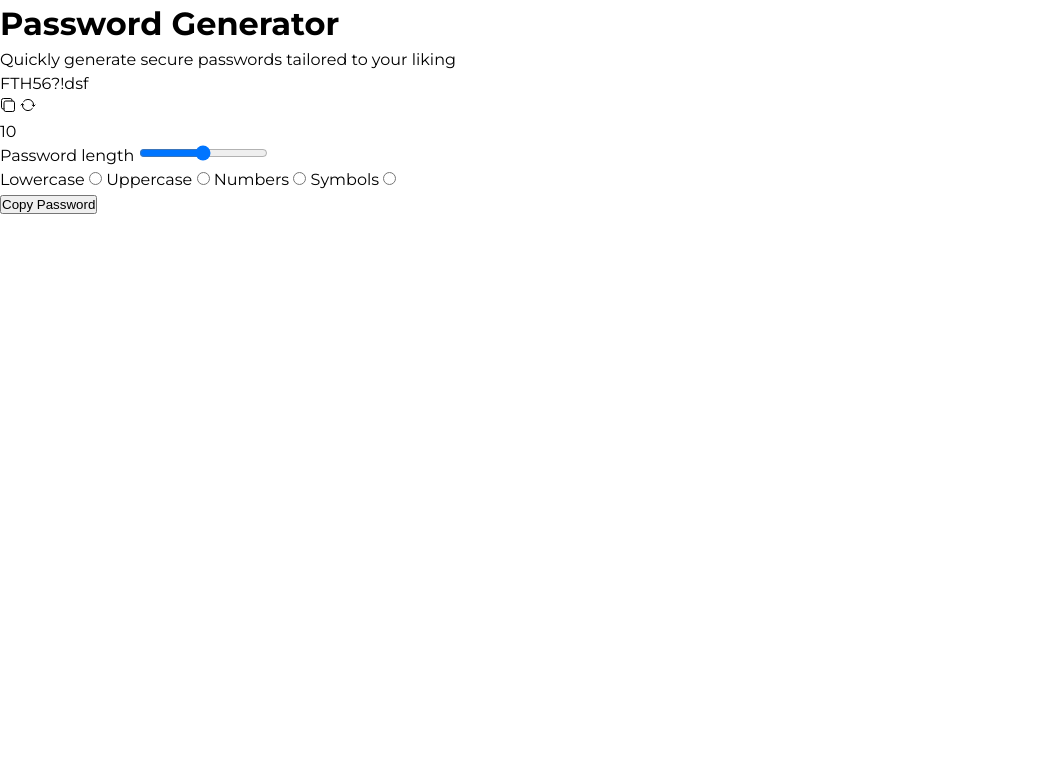
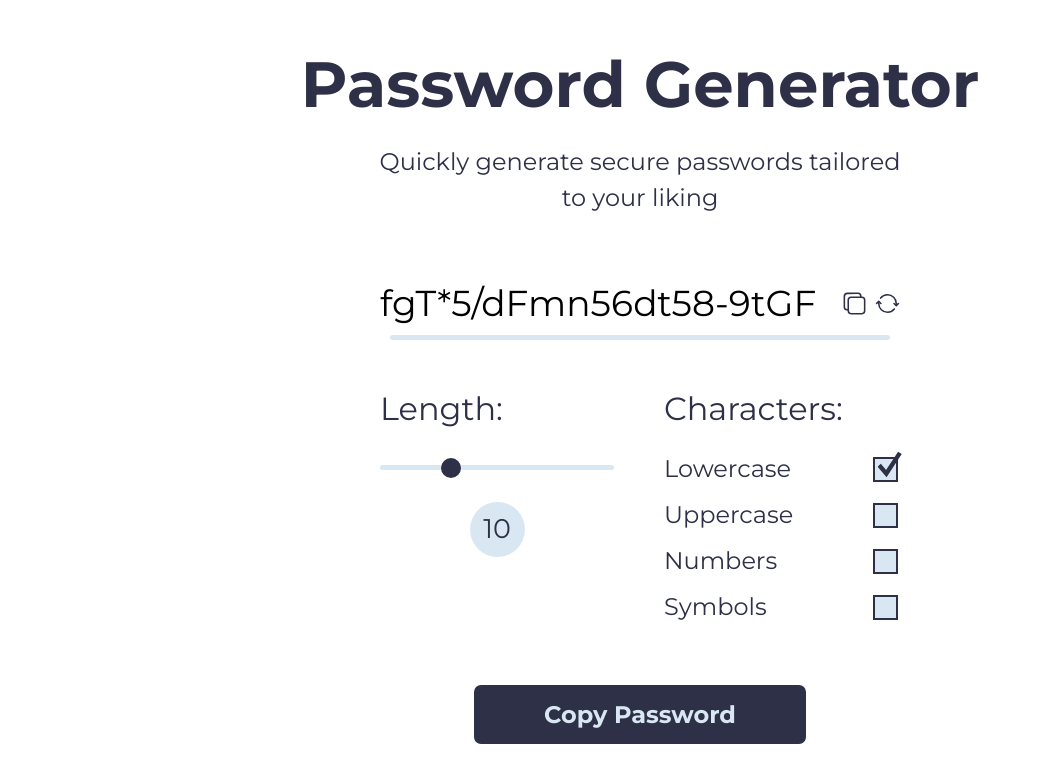
Before and after one commit to sos321/password-generator, a website: page dist/index.html in a window 1280 px wide. Shown: the whole page, without its empty margins (0-1041 px from the left). Drawn offline with nearby package versions, Linux system fonts and the light colour scheme.

Commit message:
Finish design

```diff
--- a/sass/_base.scss
+++ b/sass/_base.scss
@@ -1,12 +1,50 @@
+// * General Resets
+
 * {
     margin: 0;
     padding: 0;
     box-sizing: border-box;
 }
 
+// * Color Variables
+
+$main-color-darker: #2d3047;
+$main-color: #d9e7f3;
+
+$green-color: #06d6a0;
+$yelow-color: #ffba08;
+$red-color: #d00000;
+
+// * Font Size Variables
+
+html {
+    font-size: 62.5%;
+}
+
+$font-size-base: 2.4rem;
+$font-size-medium: 3.2rem;
+$font-size-large: 6.4rem;
+$font-size-password: 3.6rem;
+
+// * General Body Element Styles
+
 body {
     font-family: "Montserrat", sans-serif;
-    font-size: 16px;
+    font-size: $font-size-base;
+    text-align: center;
+
+    height: 100vh;
 
     line-height: 1.5;
 }
+
+// * Lengths
+$width-base: 50rem;
+$margin-bottom-base: 6rem;
+
+@mixin flex($direction: row, $align: center, $gap) {
+    display: flex;
+    flex-direction: $direction;
+    align-items: $align;
+    gap: $gap;
+}
--- a/sass/_components.scss
+++ b/sass/_components.scss
@@ -0,0 +1,237 @@
+.title {
+    .heading-primary {
+        font-size: $font-size-large;
+
+        margin-bottom: 1.2rem;
+    }
+
+    .subheading {
+        width: calc($width-base + 5rem);
+    }
+
+    @include flex(column, center, 0);
+
+    margin-bottom: $margin-bottom-base;
+
+    color: $main-color-darker;
+}
+
+main {
+    margin: 0 auto;
+
+    padding: 0 2rem 2rem;
+
+    @include flex(column, center, 0);
+
+    .password-container {
+        width: calc($width-base + 2rem);
+
+        @include flex(row, center, 0);
+        justify-content: space-between;
+
+        margin-bottom: 0.5rem;
+
+        .password {
+            font-size: $font-size-password;
+        }
+
+        .password-btns {
+            @include flex(row, center, 0.8rem);
+        }
+
+        .btn-icon {
+            width: 2.5rem;
+            height: 2.5rem;
+
+            border: none;
+            background: none;
+
+            cursor: pointer;
+            pointer-events: all;
+
+            display: inline-block;
+            position: relative;
+
+            text-align: center;
+
+            .icon-password {
+                pointer-events: none;
+                font-size: 2.5rem;
+
+                color: $main-color-darker;
+            }
+        }
+    }
+
+    .strength-container {
+        width: $width-base;
+        height: 5px;
+
+        background-color: $main-color;
+
+        border-radius: 2.5px;
+
+        margin-bottom: 4.5rem;
+    }
+
+    .options-container {
+        @include flex(row, center, 5rem);
+
+        width: 100%;
+        height: 100%;
+
+        margin-bottom: $margin-bottom-base;
+
+        .length-options {
+            @include flex(column, flex-start, 1rem);
+
+            align-self: stretch;
+
+            width: 45%;
+
+            label[for="length"] {
+                font-size: $font-size-medium;
+                color: $main-color-darker;
+
+                margin-bottom: 2.2rem;
+            }
+
+            input[type="range"] {
+                appearance: none;
+                -moz-appearance: none;
+                -webkit-appearance: none;
+
+                width: 100%;
+                height: 5px;
+
+                background-color: $main-color;
+                border-radius: 2.5px;
+
+                outline: none;
+
+                margin-bottom: 2.2rem;
+
+                &::-webkit-slider-thumb {
+                    appearance: none;
+                    -moz-appearance: none;
+                    -webkit-appearance: none;
+
+                    width: 20px;
+                    height: 20px;
+
+                    background-color: $main-color-darker;
+                    border-radius: 50%;
+
+                    cursor: pointer;
+                }
+
+                &::-moz-range-thumb {
+                    width: 20px;
+                    height: 20px;
+
+                    background-color: $main-color-darker;
+                    border-radius: 50%;
+
+                    cursor: pointer;
+                }
+            }
+
+            .length-text {
+                font-size: calc($font-size-medium - 0.5rem);
+                color: $main-color-darker;
+
+                width: 5.5rem;
+                height: 5.5rem;
+
+                border-radius: 50%;
+
+                background-color: $main-color;
+
+                @include flex(row, center, 0);
+                justify-content: center;
+
+                align-self: center;
+            }
+        }
+
+        .other-options {
+            @include flex(column, flex-start, 1rem);
+
+            width: 45%;
+
+            &-title {
+                font-size: $font-size-medium;
+                color: $main-color-darker;
+
+                margin-bottom: 0.8rem;
+            }
+
+            div {
+                @include flex(row, center, 0);
+                justify-content: space-between;
+
+                width: 100%;
+
+                label {
+                    font-size: $font-size-base;
+                    color: $main-color-darker;
+                }
+
+                input[type="checkbox"] {
+                    appearance: none;
+                    -moz-appearance: none;
+                    -webkit-appearance: none;
+
+                    width: 25px;
+                    height: 25px;
+
+                    background-color: $main-color;
+
+                    border: solid 2px $main-color-darker;
+
+                    outline: none;
+
+                    cursor: pointer;
+
+                    position: relative;
+
+                    &:checked::before {
+                        content: url(../svg/Tick.svg);
+
+                        position: absolute;
+                        top: 35%;
+                        left: 70%;
+                        transform: translate(-50%, -50%);
+                    }
+                }
+            }
+        }
+    }
+}
+
+label {
+    font-family: inherit;
+    font-weight: 400;
+}
+
+.cta {
+    font-size: $font-size-base;
+    font-weight: 700;
+    color: $main-color;
+    font-family: inherit;
+
+    border: none;
+    background-color: $main-color-darker;
+
+    padding: 1.5rem 7rem;
+
+    border-radius: 7px;
+
+    transition: transform 300ms ease-in-out;
+
+    cursor: pointer;
+
+    &:hover {
+        transform: scale(0.98);
+    }
+}
--- a/sass/_layout.scss
+++ b/sass/_layout.scss
@@ -0,0 +1,12 @@
+body {
+    @include flex(row, center, 0);
+    justify-content: center;
+}
+
+.container {
+    max-width: 70rem;
+    margin: 0 auto;
+
+    @include flex(column, center, 0);
+    justify-content: center;
+}
```
Also changed, not shown: dist/css/main.min.css, dist/index.html, dist/svg/Tick.svg (added), 1 other file.
